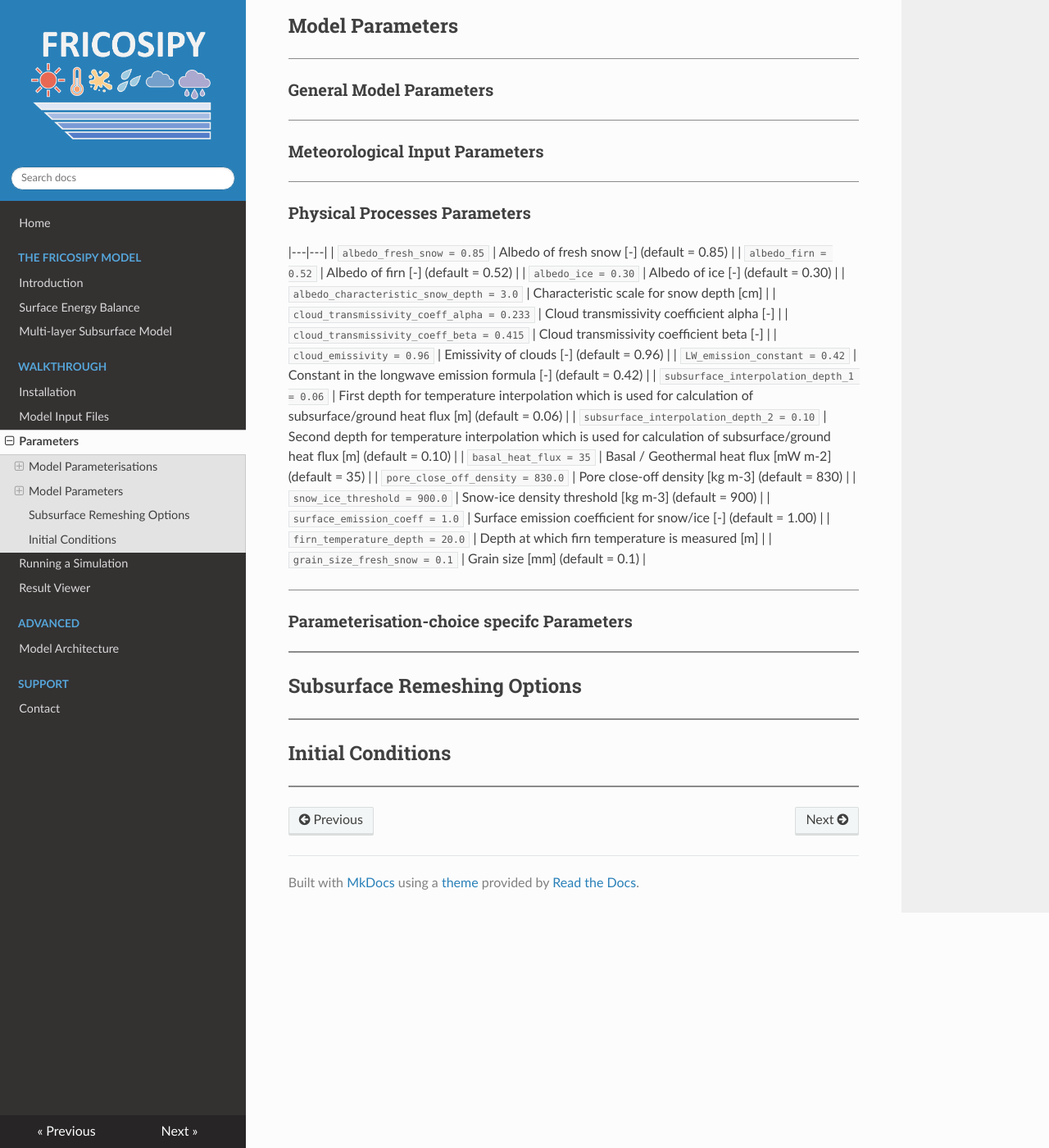
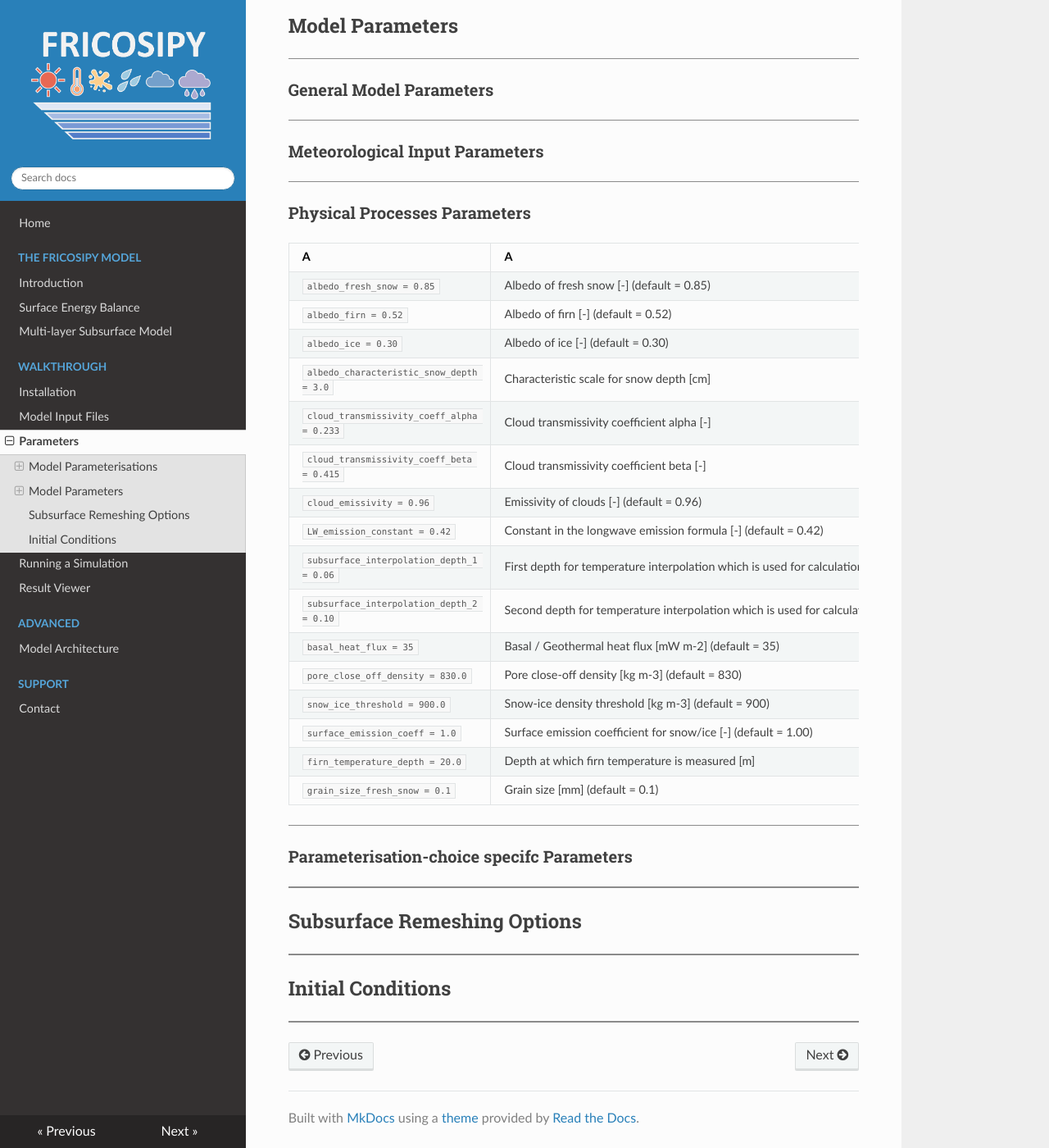
Before and after one commit to MarcusGastaldello/FRICOSIPY, an MkDocs documentation site: the page built from docs/parameters.md, in a window 1280 px wide and 1400 px high, scrolled down 1395 px. Shown: the whole window at 82% size. Built offline with MkDocs 1.6.1, drawn with Linux system fonts in a browser that asks for light colours.

```diff
--- a/docs/parameters.md
+++ b/docs/parameters.md
@@ -61,6 +61,7 @@ The *FRICOSIPY* model enables the user to customise the parameterisations used t
 
 ### Physical Processes Parameters
 
+|A|A|
 |---|---|
 | `albedo_fresh_snow = 0.85`                        | Albedo of fresh snow [-] (default = 0.85) |
 | `albedo_firn = 0.52`                              | Albedo of firn [-] (default = 0.52) |
```
